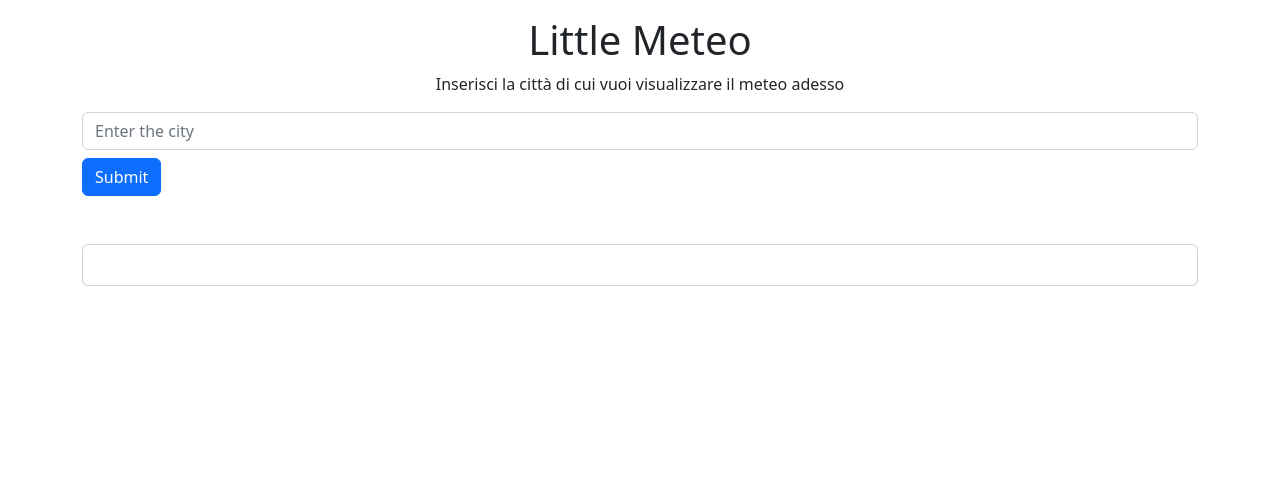
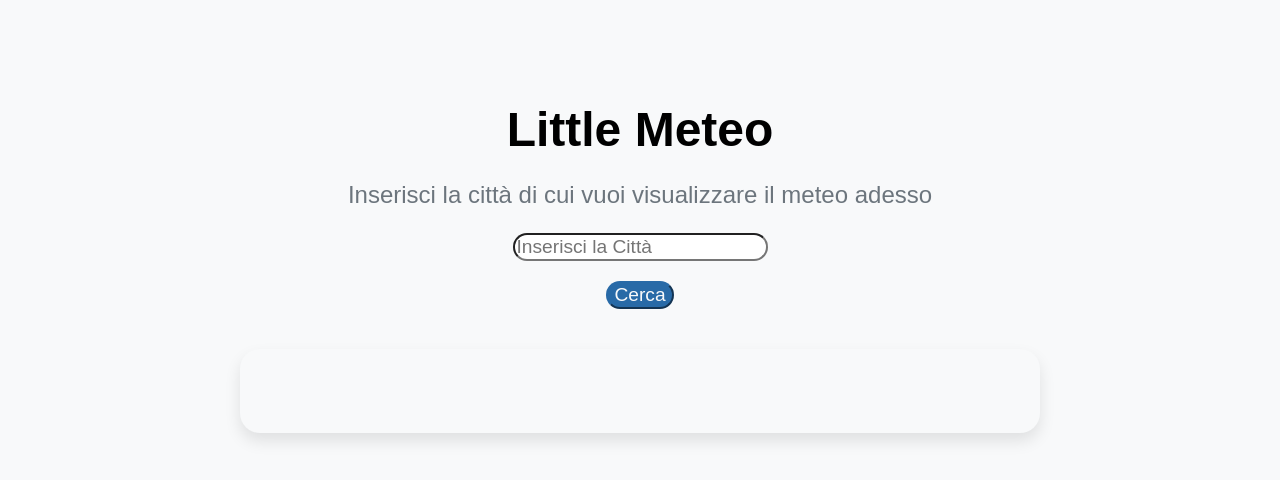
Before and after one commit to RAAAAAAAAD/Minimeteo, a Flask app: page / in a window 1280 px wide. Shown: the top 480 px of the page. Run offline with Flask 3, Linux system fonts and the light colour scheme.

Commit message:
aggiunto info

```diff
--- a/app.py
+++ b/app.py
@@ -8,4 +8,4 @@ def home():
 
 
 if __name__ == '__main__':
-  app.run(host='0.0.0.0', port=3245, debug=True)
+  app.run(host='0.0.0.0', port=3246, debug=True)
--- /dev/null
+++ b/static/css/style.css
@@ -0,0 +1,73 @@
+/* Reset dei margini e dei padding */
+body, html {
+  margin: 0;
+  padding: 0;
+}
+
+/* Stili per il corpo della pagina */
+body {
+  font-family: Arial, sans-serif;
+  background-color: #f8f9fa; /* Colore di sfondo */
+  color: #333; /* Colore del testo principale */
+}
+
+/* Stili per il contenitore principale */
+.container {
+  max-width: 800px;
+  margin: 50px auto;
+  padding: 20px;
+}
+
+/* Stili per il titolo principale */
+h1 {
+  font-size: 3rem;
+  margin-bottom: 20px;
+  text-align: center;
+  color: #000000; /* Blu */
+}
+
+/* Stili per il sottotitolo */
+p {
+  font-size: 1.5rem;
+  text-align: center;
+  color: #6c757d; /* Grigio */
+}
+
+/* Stili per l'input della città */
+.form-control {
+  border-radius: 30px;
+  margin-bottom: 20px;
+  font-size: 1.2rem;
+}
+
+/* Stili per il pulsante di ricerca */
+.btn-primary {
+  border-radius: 30px;
+  font-size: 1.2rem;
+  background-color: #286aa7;
+  border-color: #286aa7;
+  color: #f8f9fa;
+}
+
+/* Stili per la carta del meteo */
+.card {
+  background-color: #f8f9fa;
+  box-shadow: 0 8px 16px #0000001a;
+  border-radius: 20px;
+  padding: 30px;
+  margin-top: 40px;
+}
+
+/* Stili per il titolo della carta */
+.card-title {
+  font-size: 2rem;
+  margin-bottom: 20px;
+  color: #332ba8; /* Rosso */
+}
+
+/* Stili per i dettagli del meteo */
+.card-text {
+  font-size: 1.5rem;
+  margin-bottom: 15px;
+  color: #343a40; /* Nero */
+}
--- a/static/js/app.js
+++ b/static/js/app.js
@@ -4,7 +4,10 @@ var temp = document.querySelector('.temp');
 var desc = document.querySelector('.desc');
 var clouds = document.querySelector('.clouds');
 var button= document.querySelector('.submit');
-
+var temp_max = document.querySelector('.temp_max');
+var temp_min = document.querySelector('.temp_min');
+var umidità = document.querySelector('.umidità');
+var velo_vento = document.querySelector('.velo_vento');
 
 button.addEventListener('click', function(name){
 fetch('https://api.openweathermap.org/data/2.5/weather?q='+input.value+'&appid=50a7aa80fa492fa92e874d23ad061374&units=metric')
@@ -14,10 +17,18 @@ fetch('https://api.openweathermap.org/data/2.5/weather?q='+input.value+'&appid=5
   var tempValue = data['main']['temp'];
   var nameValue = data['name'];
   var descValue = data['weather'][0]['description'];
+  var tempmaxValue = data['main']['temp_max'];
+  var tempminValue = data['main']['temp_min'];
+  var umidiValue = data['main']['humidity'];
+  var velo_ventoValue = data['wind']['speed'];
 
   main.innerHTML = nameValue;
   desc.innerHTML = "Desc - "+descValue;
-  temp.innerHTML = "Temp - "+tempValue;
+  temp.innerHTML = "Tempo - "+tempValue;
+  temp_max.innerHTML = "Temperatura Max -  "+tempmaxValue;
+  temp_min.innerHTML = "Temperatura Min -  "+tempminValue;
+  umidità.innerHTML = "Umidità - "+umidiValue+'%';
+  velo_vento.innerHTML = "Velocità vento -  "+velo_ventoValue;
   input.value ="";
 
 })
--- a/templates/index.html
+++ b/templates/index.html
@@ -5,7 +5,7 @@
   <meta name="viewport" content="width=device-width, initial-scale=1.0">
   <meta http-equiv="X-UA-Compatible" content="ie=edge">
   <title>Little Meteo</title>
-  <link rel="stylesheet" href="https://cdn.jsdelivr.net/npm/bootstrap@5.2.3/dist/css/bootstrap.min.css" integrity="sha384-rbsA2VBKQhggwzxH7pPCaAqO46MgnOM80zW1RWuH61DGLwZJEdK2Kadq2F9CUG65" crossorigin="anonymous">
+  <link rel="stylesheet" href="{{url_for('static', filename='css/style.css')}}">
 </head>
 <body>
   <div class="container">
@@ -14,10 +14,10 @@
       <p>Inserisci la citt&agrave; di cui vuoi visualizzare il meteo adesso</p>
     </div>
 
-    <div class="mb-3">
-      <input type="text" placeholder="Enter the city" class="form-control input_text" id="cityInput">
+    <div class="mb-3" , align="center">
+      <input type="text" placeholder="Inserisci la Città" class="form-control input_text" id="cityInput">
       <div class="mt-2">
-        <button class="btn btn-primary submit" id="submitButton">Submit</button>
+        <button class="btn btn-primary submit" id="submitButton">Cerca</button>
       </div>
     </div>
     <div class="mt-5">
@@ -26,6 +26,10 @@
         <p class="card-text temp"></p>
         <p class="card-text clouds"></p>
         <p class="card-text desc"></p>
+        <p class="card-text temp_min"></p>
+        <p class="card-text temp_max"></p>
+        <p class="card-text umidità"></p>
+        <p class="card-text velo_vento"></p>
       </div>
     </div>
   </div>
```
Also changed, not shown: little_meteo/style.css (deleted, +0 -64 lines).
